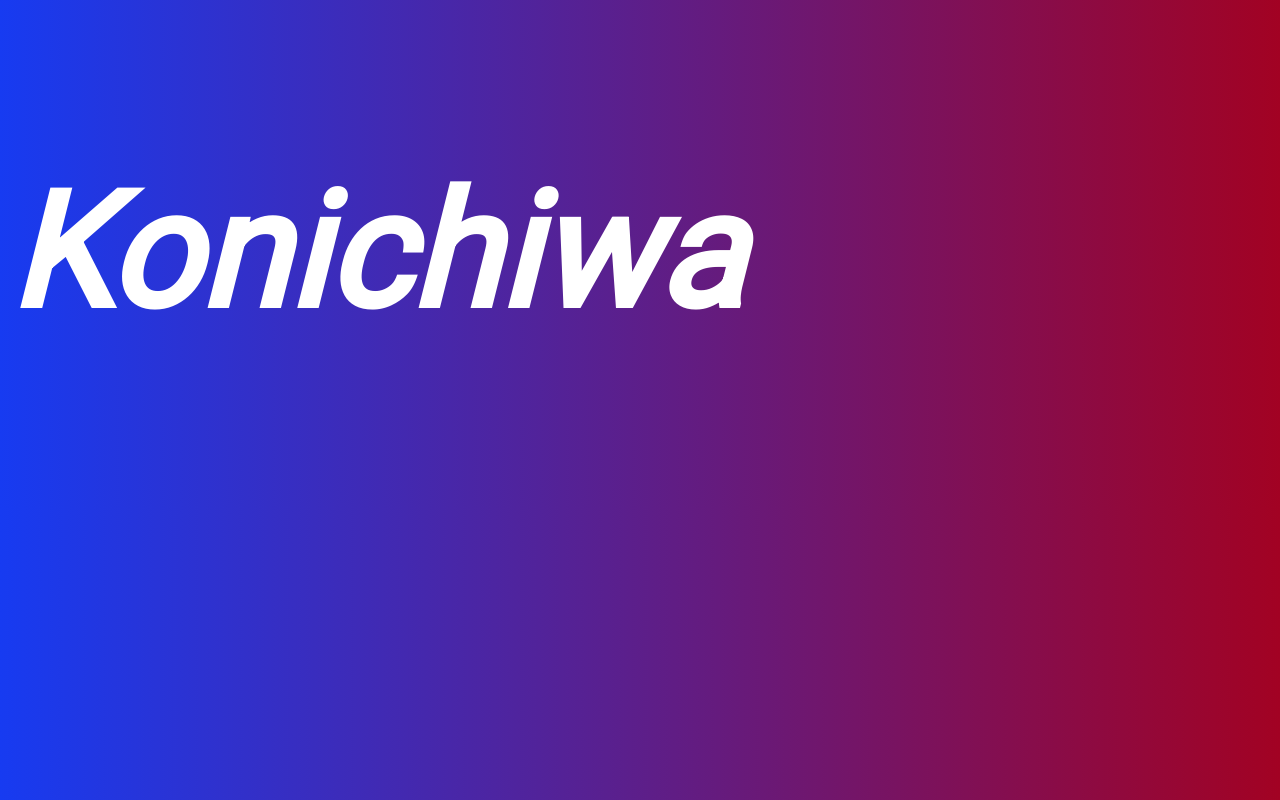
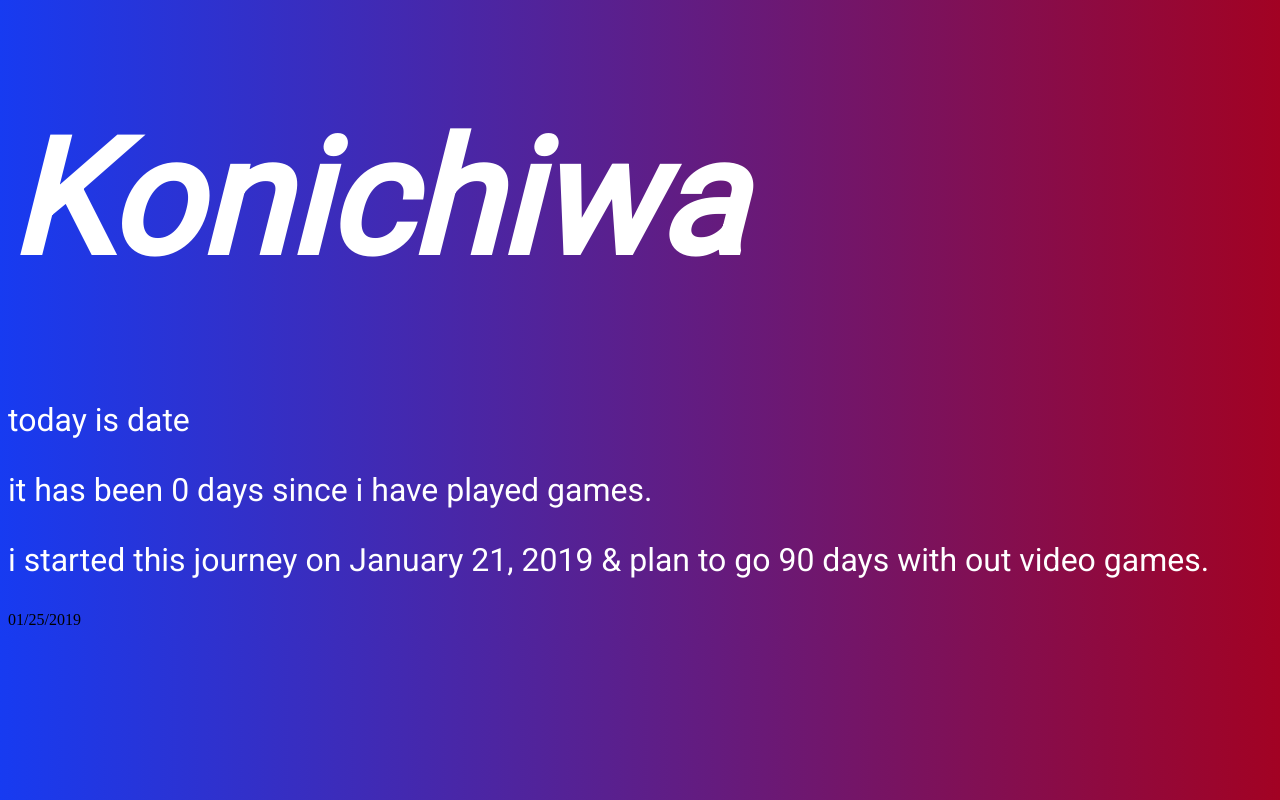
Before and after one commit to joshhouston/jsproject1, a plain HTML site: page index.html in a window 1280 px wide. Drawn offline with Linux system fonts and the light colour scheme.

Commit message:
added date

```diff
--- a/css/style.css
+++ b/css/style.css
@@ -1,17 +1,22 @@
 body {
   background: rgb(0,25,232);
 background: linear-gradient(90deg, rgba(0,25,232,1) 0%, rgba(23,59,241,1) 0%, rgba(162,2,35,1) 100%);
-overflow: scroll;
+/* overflow: scroll;
 overflow-x: hidden;
-overflow-y: hidden;
+overflow-y: hidden; */
 }
 
-.welcome p {
+.welcome h1 {
   color: #FFF;
   font-weight: 900;
   font-family: 'Roboto', sans-serif;
   font-size: 10em;
   font-style: italic;
+}
+.welcome p {
+  color: #FFF;
+  font-family: 'Roboto', sans-serif;
+  font-size: 2em;
 }
 
 @keyframes slideinFromLeft {
--- a/index.html
+++ b/index.html
@@ -5,11 +5,14 @@
     <meta name="viewport" content="width=device-width, initial-scale=1">
     <link href="https://fonts.googleapis.com/css?family=Roboto" rel="stylesheet">
     <link rel="stylesheet" href="./css/style.css">
-    <title>me journal</title>
+    <title>me public journal</title>
   </head>
   <body">
     <div class="welcome">
-      <p>Konichiwa</p>
+      <h1>Konichiwa</h1>
+      <p>today is <span id="theDate">date</span></p>
+      <p>it has been <span id="dayCounter">0 </span>days since i have played games. </p>
+      <p>i started this journey on January 21, 2019 & plan to go 90 days with out video games.</p>
     </div>
 
 
--- a/scripts/main.js
+++ b/scripts/main.js
@@ -0,0 +1,20 @@
+document.getElementById('theDate');
+
+
+
+var today = new Date();
+var dd = today.getDate();
+var mm = today.getMonth() + 1; //January is 0!
+var yyyy = today.getFullYear();
+
+if (dd < 10) {
+  dd = '0' + dd;
+}
+
+if (mm < 10) {
+  mm = '0' + mm;
+}
+
+today = mm + '/' + dd + '/' + yyyy;
+theDate = today;
+document.write(today);
```
